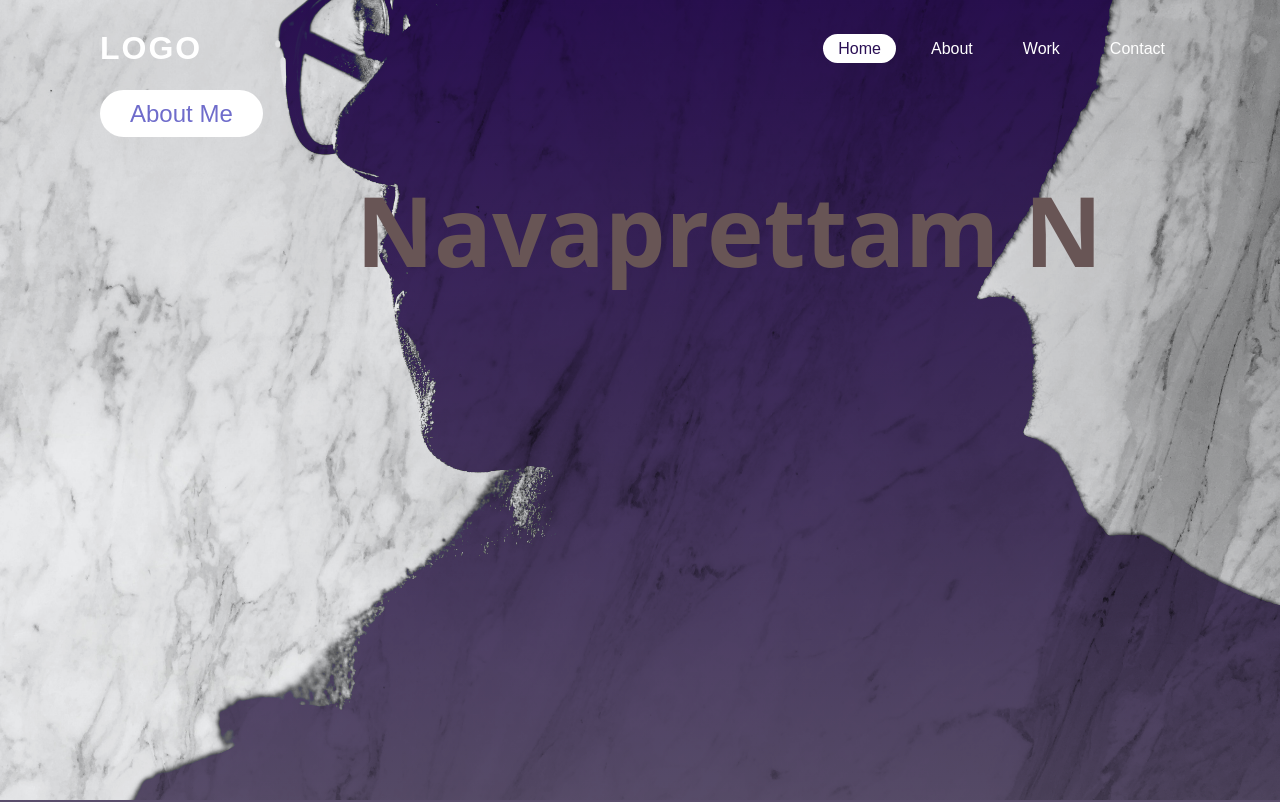
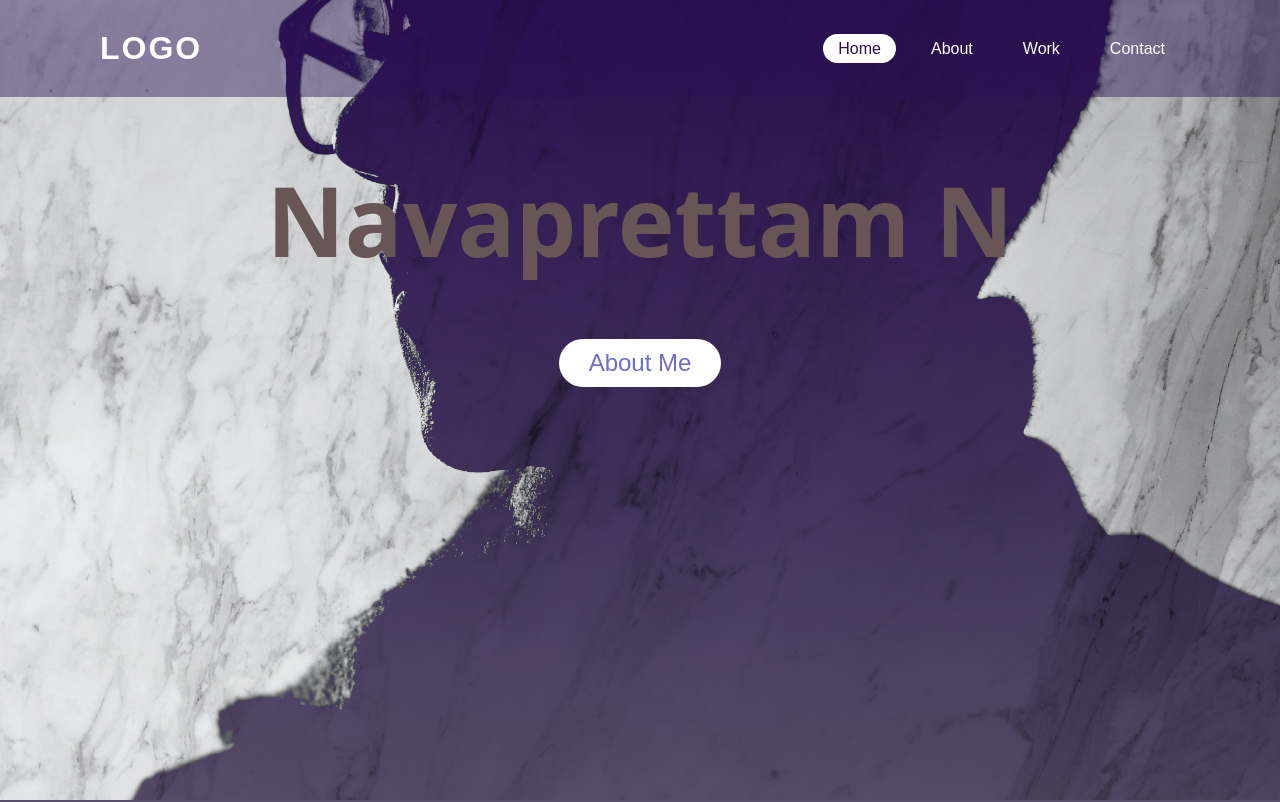
Before and after one commit to NavaprettamN/NavaprettamN.github.io, a plain HTML site: page index.html in a window 1280 px wide. Shown: the top 802 px of the page. Drawn offline with Linux system fonts and the light colour scheme.

Commit message:
button problem solved

```diff
--- a/index.html
+++ b/index.html
@@ -17,13 +17,16 @@
             <li><a href="#">Contact</a></li>
         </ul>
     </header>
-    <section>
+    <div id="sec1">
         <img src="profilePic.jpg" id="profilePic">
         <img src="white_bg.jpg" id="white_bg">
-        <h1 id="text1">Navaprettam N</h1>
-        <a href="#" id="btn">About Me</a>
-    </section>
-    <div class="block1">
+        <div class="container">
+            <h1 id="text1">Navaprettam N</h1>
+            <a href="#block1" id="btn">About Me</a>
+        </div>
+
+    </div>
+    <div class="block1" id="block1">
         <img src="profilePic.jpg" width="350px">
         <h1>About me</h1>
         <p>As a software engineer, you likely possess a unique set of skills and knowledge related to designing, developing, testing, and maintaining software applications. You may be proficient in various programming languages and have experience working with different operating systems, databases, and software development tools.<br><br> Lorem ipsum dolor sit amet, consectetur adipisicing elit. Unde quidem expedita minima enim animi, nisi soluta itaque ut corrupti ad esse dolores error molestiae voluptatem consequuntur totam reiciendis facilis quaerat. Lorem ipsum dolor sit amet consectetur adipisicing elit. Doloribus, id deleniti voluptatibus rerum dignissimos molestiae. Iure tenetur quam vero molestias voluptate vel praesentium, laborum aliquam nam optio dolores deserunt numquam.
--- a/styles.css
+++ b/styles.css
@@ -3,6 +3,7 @@
     padding: 0;
     box-sizing: border-box;
     font-family: "Poppings", sans-serif;
+    scroll-behavior: smooth;
 }
 
 body {
@@ -12,6 +13,7 @@ body {
 
 header
 {
+    background-color: #2a105573;
     position: absolute;
     top: 0;
     left: 0;
@@ -31,8 +33,6 @@ header .logo
     font-size: 2em;
     text-transform: uppercase;
     letter-spacing: 2px;
-
-
 }
 
 header ul{
@@ -57,18 +57,18 @@ header ul li a{
 header ul li a:hover,
 header ul li a.active
 {
-    background-color: #ffff;
+    background-color: #fff;
     color: #2b1055;
 }
 
-section {
+#sec1 {
     position: relative;
     width: 100%;
     height: 100vh;
     padding: 100px;
 }
 
-section img
+#sec1 img
 {
     position: absolute;
     top: 0;
@@ -78,27 +78,35 @@ section img
     object-fit: cover;
     pointer-events: none;
 }
-section img#white_bg{
+#sec1 img#white_bg{
     z-index: -1;
     mix-blend-mode: multiply;
 
 }
-section img#profilePic{
+#sec1 img#profilePic{
     z-index: -1;
     width: 100%;
     mix-blend-mode:lighten;
 }
 
-#text1{
-    position: absolute;
+.container {
+    display: flex;
+    flex-direction: column;
+    justify-content: center;
+    align-items: center;
+    text-align: center;
+}
+
+#text1 {
     font-size: 1in;
     color:hsl(0, 10%, 37%);
     font-family:system-ui, -apple-system, BlinkMacSystemFont, 'Segoe UI', Roboto, Oxygen, Ubuntu, Cantarell, 'Open Sans', 'Helvetica Neue', sans-serif;
     margin-top: 5%;
-    margin-left: 20%;
+    margin-bottom: 5%;
 }
 
 #btn {
+    margin-top: 0%;
     text-decoration: none;
     padding: 10px 30px;
     border-radius: 40px;
```
